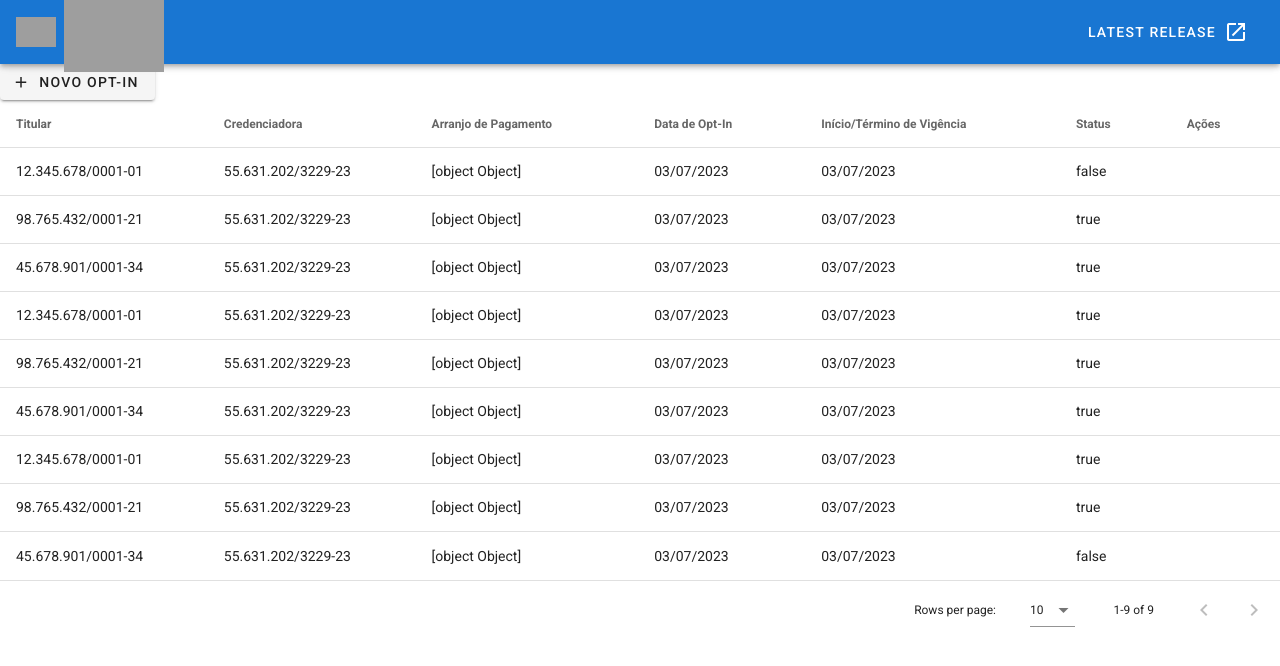
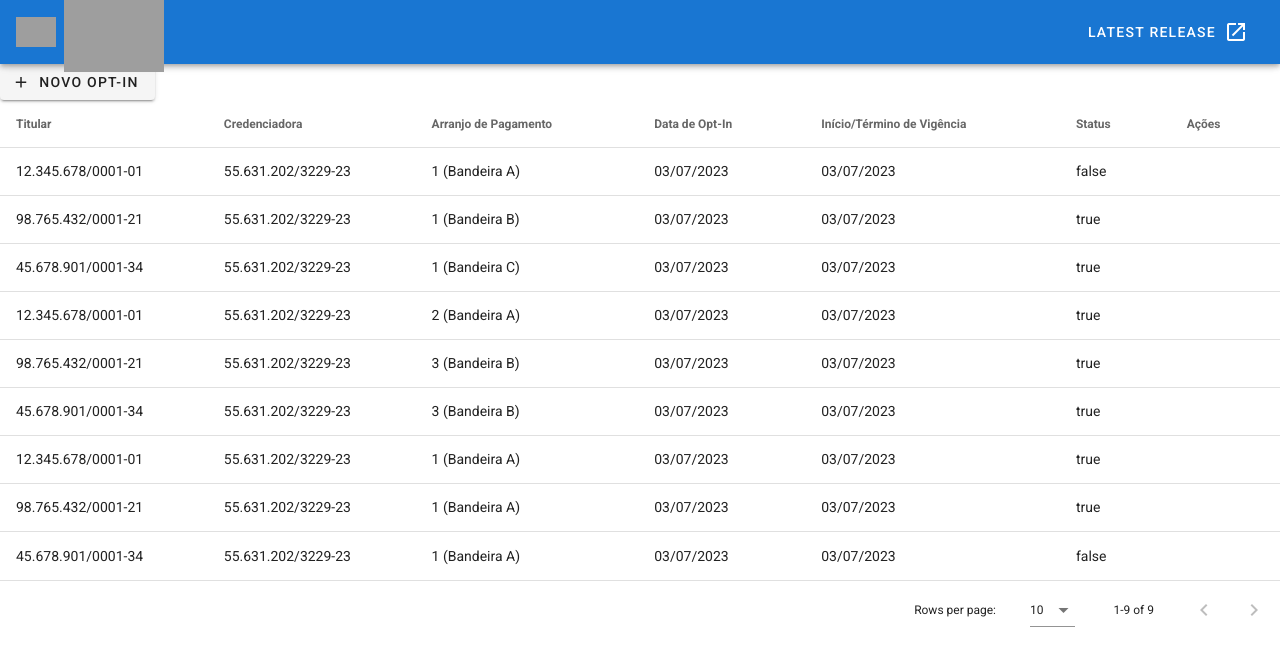
Before and after one commit to joaopamarall/desafio-listagem-fake, a Vue app: page / in a window 1280 px wide. Shown: the top 666 px of the page. Built offline with nearby package versions, Linux system fonts and the light colour scheme; grey boxes are pictures that could not be loaded.

Commit message:
Adicionar computed ao template para acessar objetos dentro do item

```diff
--- a/src/App.vue
+++ b/src/App.vue
@@ -38,13 +38,3 @@
     </v-main>
   </v-app>
 </template>
-
-<script>
-export default {
-  name: "App",
-
-  data: () => ({
-    //
-  }),
-};
-</script>
--- a/src/views/HomeView.vue
+++ b/src/views/HomeView.vue
@@ -5,7 +5,7 @@
         <v-icon left>mdi-plus</v-icon>Novo Opt-In
       </v-btn>
     </div>
-    <div><v-data-table :headers="headers" :items="items"></v-data-table></div>
+    <div><v-data-table :headers="headers" :items="modifiedItems"></v-data-table></div>
   </div>
 </template>
 
```
